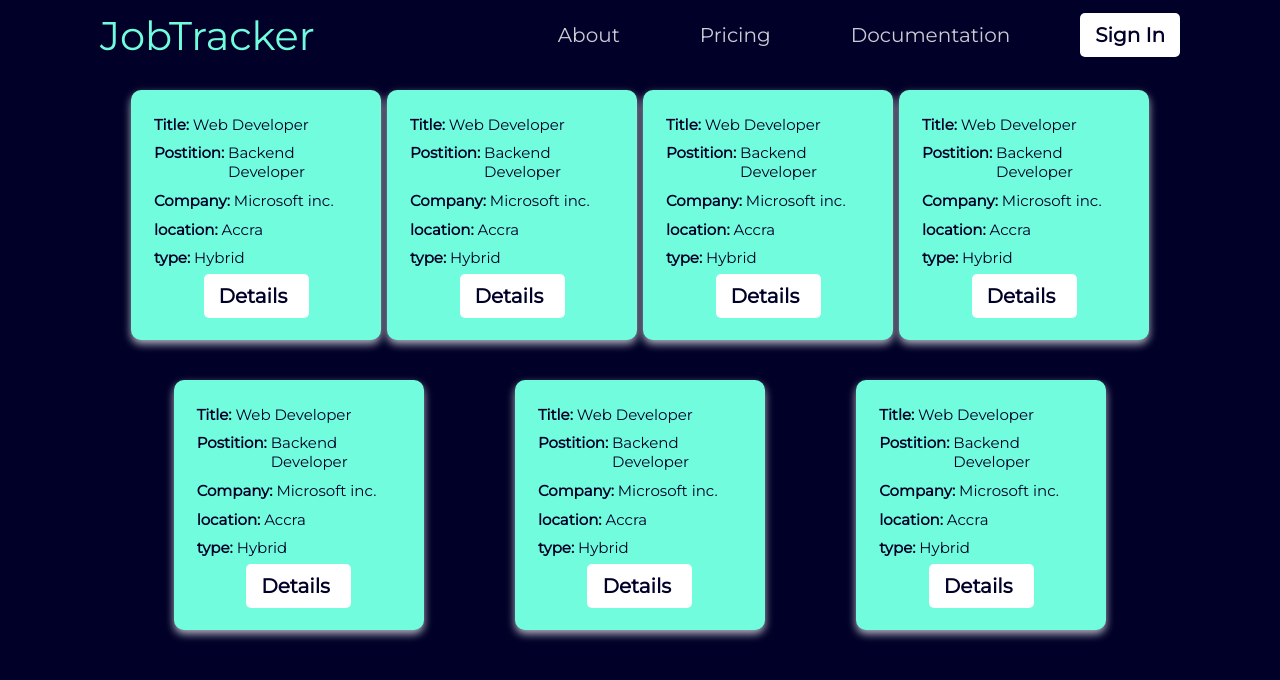
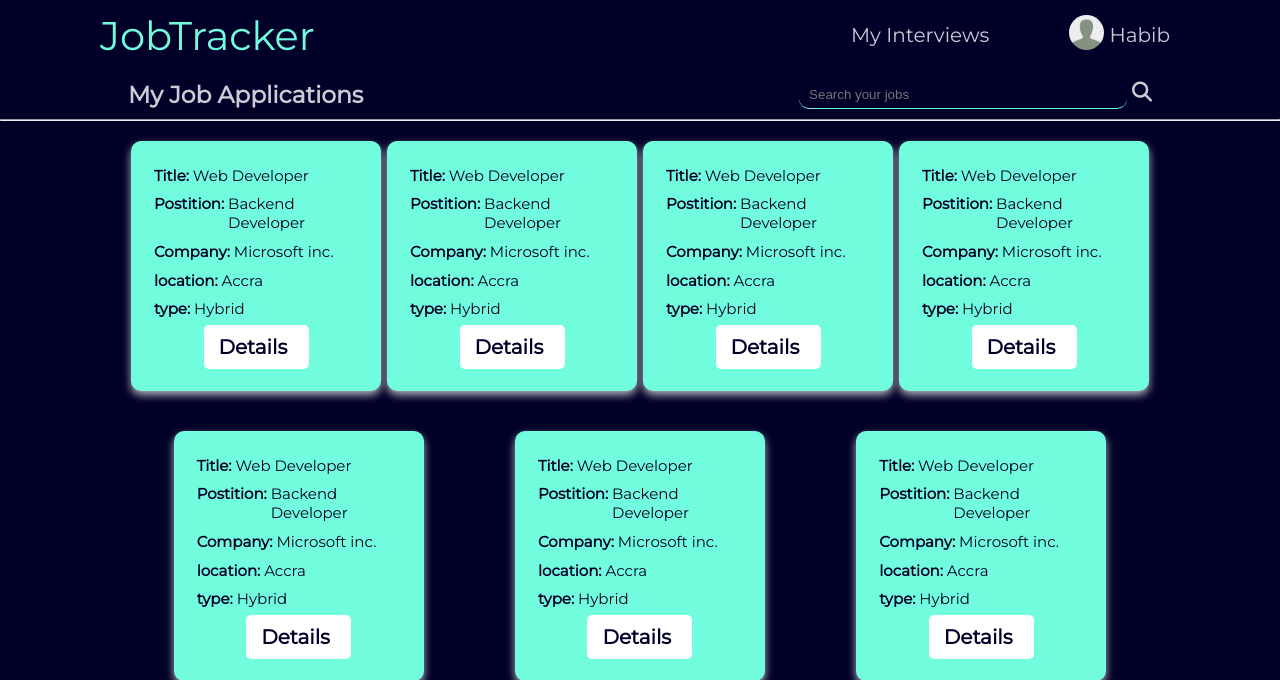
Before and after one commit to manlikeHB/job-tracker, a web app: file public/overview.html in a window 1280 px wide. Shown: the top 680 px of the page. Run offline with its HTML, style and script files only (its server is not run), Linux system fonts and the light colour scheme; some libraries are stand-ins or nearby versions.

Commit message:
Add header section to overview page

```diff
--- a/public/css/style.css
+++ b/public/css/style.css
@@ -114,6 +114,49 @@ body {
 }
 
 /* ///////////////////////////////////////////////////////////////////////////////// */
+
+#header {
+  display: flex;
+  font-size: 2rem;
+  color: var(--text-color);
+  width: 80%;
+  margin: 1rem auto;
+  justify-content: space-between;
+}
+
+.search-div {
+  width: 40%;
+  display: flex;
+  flex-direction: row-reverse;
+}
+
+#search {
+  width: 80%;
+  border-radius: 1rem;
+  border: none;
+  padding: 0 1rem;
+  border-bottom: 0.1rem solid var(--action-btn-color);
+  background-color: var(--background-color);
+  outline: none;
+}
+
+#search:focus {
+  background-color: var(--text-color);
+}
+
+.user-img {
+  height: 3.5rem;
+  width: 3.5rem;
+  border-radius: 50%;
+  /* margin-right: 1rem; */
+}
+
+.user-li {
+  display: flex;
+  justify-content: center;
+  align-items: center;
+}
+
 #content {
   display: flex;
   flex-wrap: wrap;
--- a/public/overview.html
+++ b/public/overview.html
@@ -11,6 +11,10 @@
       href="https://fonts.googleapis.com/css2?family=Montserrat&display=swap"
       rel="stylesheet"
     />
+    <script
+      src="https://kit.fontawesome.com/08d9e9f1ab.js"
+      crossorigin="anonymous"
+    ></script>
     <link rel="stylesheet" href="/public/css/utilities.css" />
     <link rel="stylesheet" href="/public/css/style.css" />
     <title>Job Tracker</title>
@@ -21,18 +25,28 @@
         <p><span class="active-color">JobTracker</span></p>
 
         <ul class="nav-menu">
-          <li class="btn btn-nav nav-item">
+          <!-- <li class="btn btn-nav nav-item">
             <a href="#" class="nav-link">About</a>
           </li>
           <li class="btn btn-nav nav-item">
             <a href="#" class="nav-link">Pricing</a>
+          </li> -->
+          <li class="btn btn-nav nav-item">
+            <a href="#" class="nav-link">My Interviews</a>
           </li>
-          <li class="btn btn-nav nav-item">
-            <a href="#" class="nav-link">Documentation</a>
+          <li class="btn btn-nav nav-item user-li">
+            <a href="#" class="nav__el">
+              <img
+                src="/public/img/default.jpg"
+                alt="User photo"
+                class="user-img"
+              />&nbsp;
+            </a>
+            <span>Habib</span>
           </li>
-          <li class="nav-item">
+          <!-- <li class="nav-item">
             <a href="#" class="btn-sign-up action-btn nav-link">Sign In</a>
-          </li>
+          </li> -->
         </ul>
 
         <div class="hamburger">
@@ -41,6 +55,23 @@
           <span class="bar"></span>
         </div>
       </div>
+
+      <div id="header">
+        <h3>My Job Applications</h3>
+        <div class="search-div">
+          <label for="search">
+            <i class="fa-solid fa-magnifying-glass"></i> </label
+          >&nbsp;
+          <input
+            type="search"
+            name="search"
+            id="search"
+            placeholder="Search your jobs"
+            required="required"
+          />
+        </div>
+      </div>
+      <hr />
 
       <section id="content">
         <div class="card">
```
Also changed, not shown: public/img/default.jpg (added).
